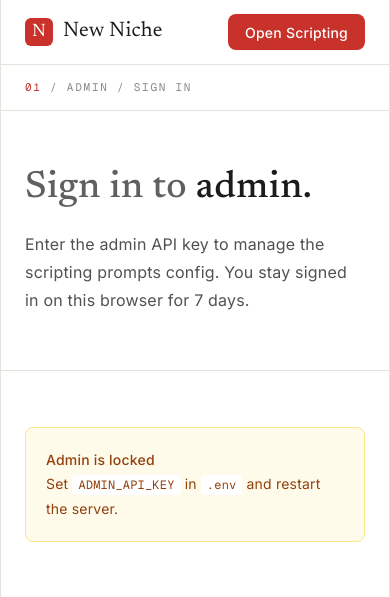
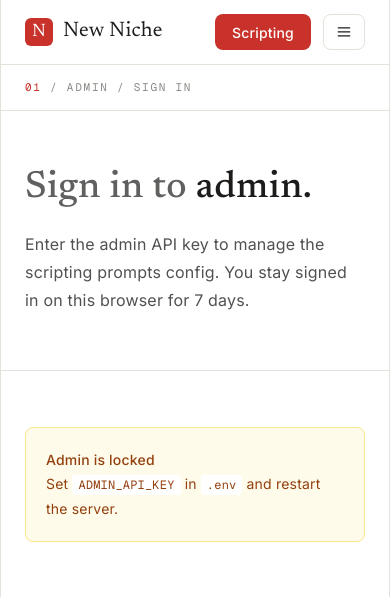
Before and after one commit to insanekakarot/new-niche-init, a FastAPI app: page /admin/login in a window 390 px wide. Shown: the top 597 px of the page. Run offline with FastAPI, Linux system fonts and the light colour scheme; some libraries are stand-ins or nearby versions.

Commit message:
Fit every page to narrow windows
Below 640 px the Tools and Admin links move into a menu button, the header stays on
one line, and long words, code and URLs never make a page wider than the window.

Co-Authored-By: Claude Opus 5.5 <noreply@anthropic.com>

```diff
--- a/app/templates/site.html
+++ b/app/templates/site.html
@@ -34,6 +34,10 @@
   </script>
   <style>
     body { letter-spacing: 0.012em; }
+    /* Any window size: long words, URLs and code never push the page wider than the window. */
+    main { overflow-wrap: break-word; }
+    main pre, main table { max-width: 100%; }
+    main img, main svg, main video { max-width: 100%; height: auto; }
     .label { font-family: "Geist Mono", ui-monospace, monospace; font-size: 11px; letter-spacing: .16em; text-transform: uppercase; }
     .font-serif { letter-spacing: 0.01em; }
     .btn { display: inline-flex; align-items: center; gap: .5rem; height: 2.25rem; padding: 0 1rem; border-radius: 8px;
@@ -91,7 +95,25 @@
       </nav>
       <div class="ml-auto flex items-center gap-3">
         <a href="/admin/scripts/dashboard" class="btn btn-secondary hidden sm:inline-flex">Admin</a>
-        <a href="/scripting" class="btn btn-primary">Open Scripting</a>
+        <a href="/scripting" class="btn btn-primary whitespace-nowrap"><span class="hidden sm:inline">Open </span>Scripting</a>
+        <!-- Narrow windows: the Tools / Admin links above are hidden, so they live in this menu
+             (last in the bar, so its panel opens inside the window) -->
+        <div class="dd relative sm:hidden" data-dd>
+          <button type="button" data-dd-toggle aria-expanded="false" aria-label="Menu" class="btn btn-secondary px-3">
+            <svg class="h-4 w-4" viewBox="0 0 20 20" fill="currentColor" aria-hidden="true"><path fill-rule="evenodd" d="M2 4.75A.75.75 0 012.75 4h14.5a.75.75 0 010 1.5H2.75A.75.75 0 012 4.75zm0 5A.75.75 0 012.75 9h14.5a.75.75 0 010 1.5H2.75A.75.75 0 012 9.75zm0 5a.75.75 0 01.75-.75h14.5a.75.75 0 010 1.5H2.75a.75.75 0 01-.75-.75z" clip-rule="evenodd"/></svg>
+          </button>
+          <div class="dd-panel absolute right-0 top-full z-40 mt-2 w-64 max-w-[calc(100vw-2rem)] overflow-hidden rounded-lg border border-line bg-paper p-1 shadow-[0_8px_24px_rgba(30,28,26,.08)]">
+            <div class="px-3 pb-1 pt-2 label text-faint">Tools</div>
+            {% for t in nav_tools %}
+            <a href="{{ t.path }}" class="flex items-center justify-between gap-3 rounded-md px-3 py-2.5 text-[14px] transition hover:bg-card">
+              <span>{{ t.short_name }}</span>
+              {% if t.status == 'live' %}<span class="rounded bg-accent-tint px-1.5 py-0.5 text-[11px] font-medium text-accent">Live</span>{% else %}<span class="text-[11px] text-faint">Planned</span>{% endif %}
+            </a>
+            {% endfor %}
+            <div class="my-1 border-t border-line"></div>
+            <a href="/admin/scripts/dashboard" class="block rounded-md px-3 py-2.5 text-[14px] transition hover:bg-card">Admin</a>
+          </div>
+        </div>
       </div>
     </div>
   </header>
```
Also changed, not shown: tests/test_desktop.py (+8 -0 lines).
